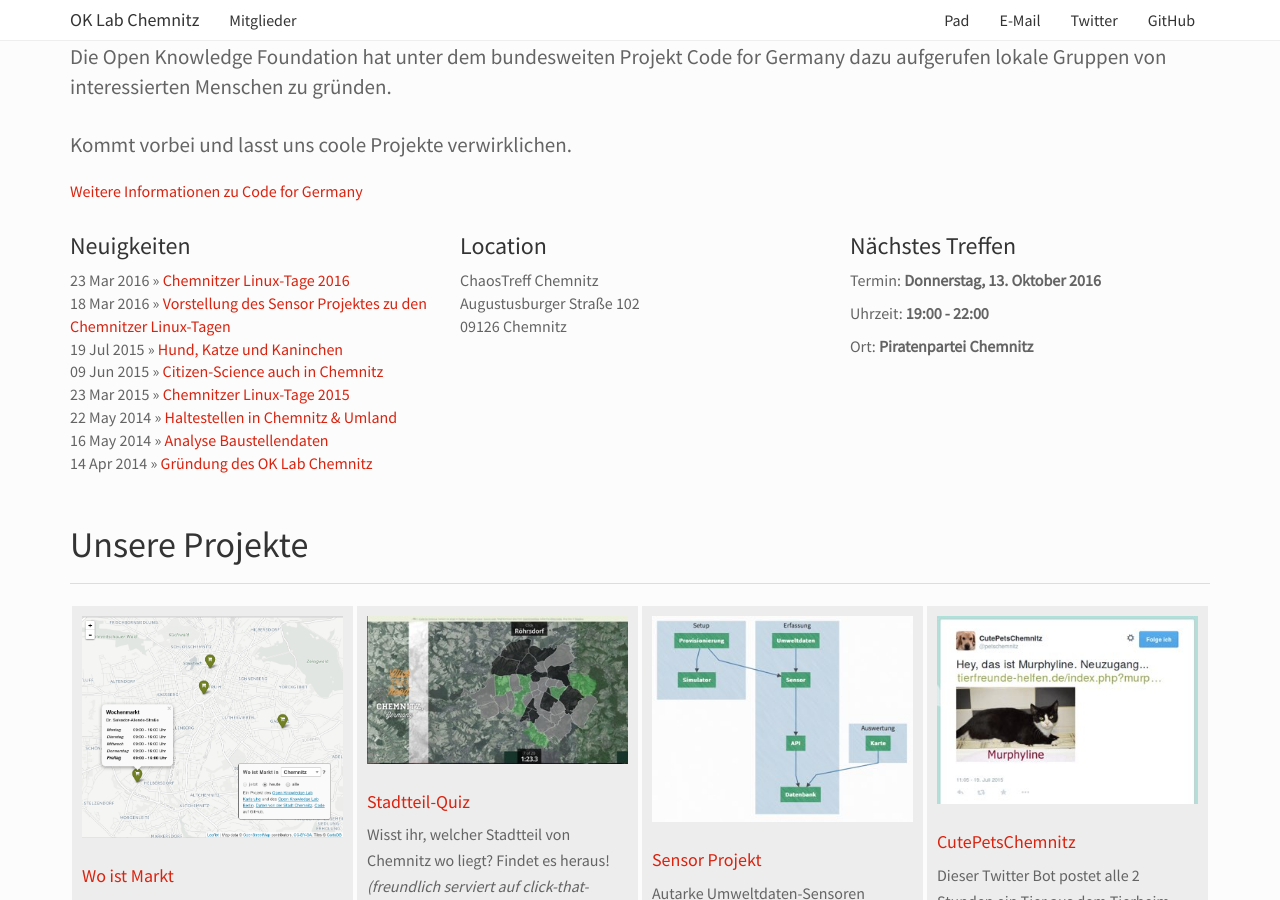
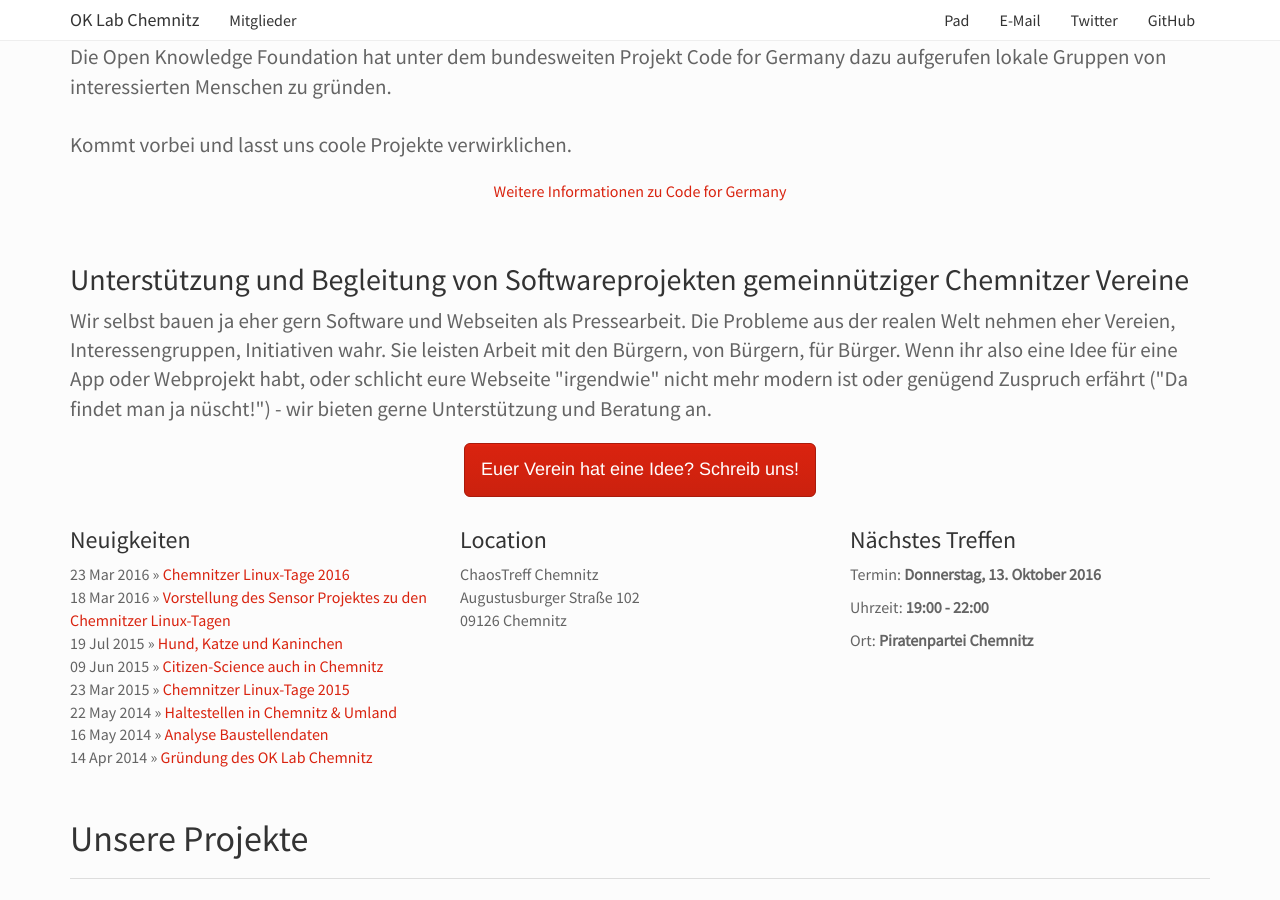
Before and after one commit to CodeforChemnitz/codeforchemnitz.github.io, a Jekyll site: the page built from index.html, in a window 1280 px wide and 900 px high, scrolled down 481 px. Built offline with Jekyll 4.4.1, drawn with Linux system fonts in a browser that asks for light colours.

Commit message:
Entwurf Teaser Unterstützung Vereine

```diff
--- a/index.html
+++ b/index.html
@@ -7,12 +7,29 @@
 ---
 <div class="row">
 	<div class="container" style="margin-top:30px;">
-		<p class="lead">Wir wollen uns treffen, um gemeinsam an Projekten zu arbeiten, die die öffentlichen Daten der Stadt Chemnitz für alle zugänglicher aufbereitet und mit einem Mehrwert versieht.
-		<br/><br/>
-		Die Open Knowledge Foundation hat unter dem bundesweiten Projekt Code for Germany dazu aufgerufen lokale Gruppen von interessierten Menschen zu gründen.
-		<br/><br/>
-		Kommt vorbei und lasst uns coole Projekte verwirklichen.</p>
-		<p class="text-centered"><a href="http://codefor.de/">Weitere Informationen zu Code for Germany</a></p>
+		<p class="lead">
+			Wir wollen uns treffen, um gemeinsam an Projekten zu arbeiten, die die öffentlichen Daten der Stadt Chemnitz für alle zugänglicher aufbereitet und mit einem Mehrwert versieht.
+			<br/><br/>
+			Die Open Knowledge Foundation hat unter dem bundesweiten Projekt Code for Germany dazu aufgerufen lokale Gruppen von interessierten Menschen zu gründen.
+			<br/><br/>
+			Kommt vorbei und lasst uns coole Projekte verwirklichen.
+		</p>
+		<p class="text-center"><a href="http://codefor.de/">Weitere Informationen zu Code for Germany</a></p>
+	</div>
+</div>
+
+<div class="row">
+	<div class="container" style="margin-top:30px;">
+		<h2>Unterstützung und Begleitung von Softwareprojekten gemeinnütziger Chemnitzer Vereine</h2>
+		<p class="lead">
+			Wir selbst bauen ja eher gern Software und Webseiten als Pressearbeit.
+			Die Probleme aus der realen Welt nehmen eher Vereien, Interessengruppen, Initiativen wahr.
+			Sie leisten Arbeit mit den Bürgern, von Bürgern, für Bürger.
+			Wenn ihr also eine Idee für eine App oder Webprojekt habt, oder schlicht eure Webseite "irgendwie" nicht mehr modern ist oder genügend Zuspruch erfährt ("Da findet man ja nüscht!") - wir bieten gerne Unterstützung und Beratung an.
+		</p>
+		<p class="text-center">
+			<a class="btn btn-primary btn-lg" href="mailto:&#099;&#111;&#100;&#101;&#102;&#111;&#114;&#099;&#104;&#101;&#109;&#110;&#105;&#116;&#122;&#064;&#108;&#105;&#115;&#116;&#115;&#046;&#111;&#107;&#102;&#110;&#046;&#111;&#114;&#103;">Euer Verein hat eine Idee? Schreib uns!</a>
+		</p>
 	</div>
 </div>
 
```
